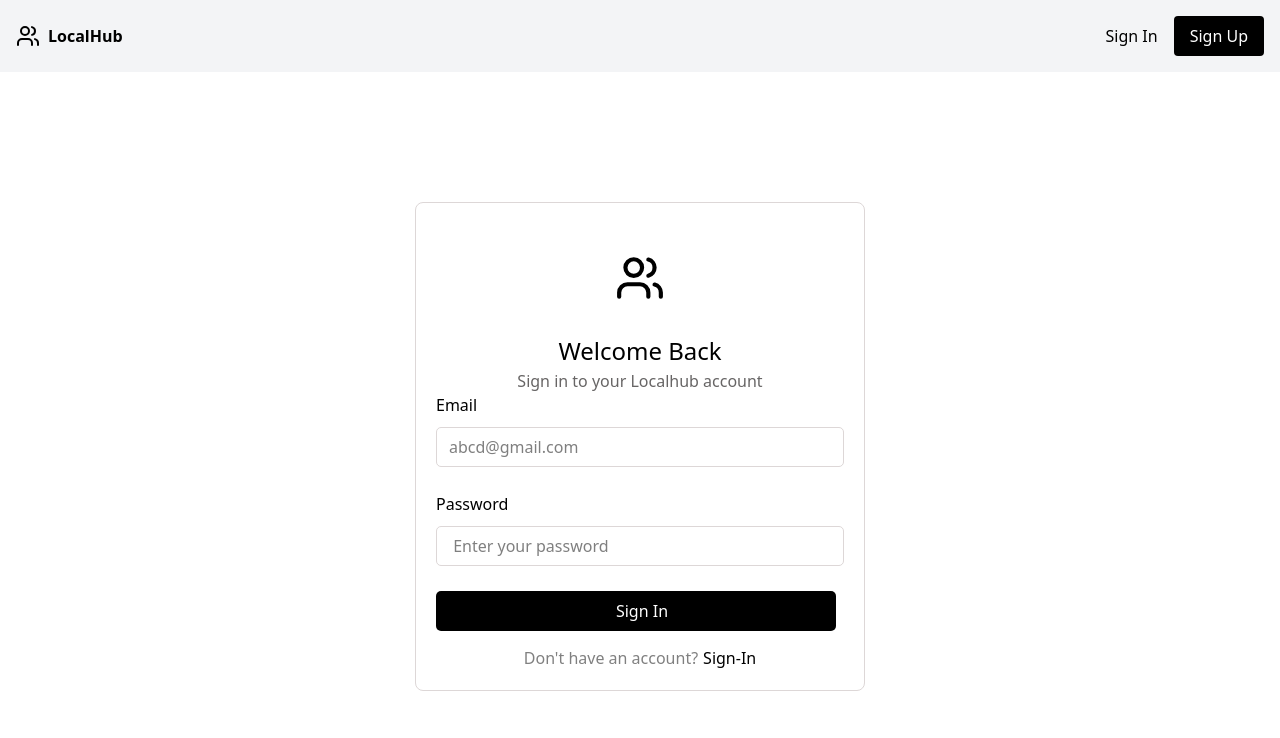
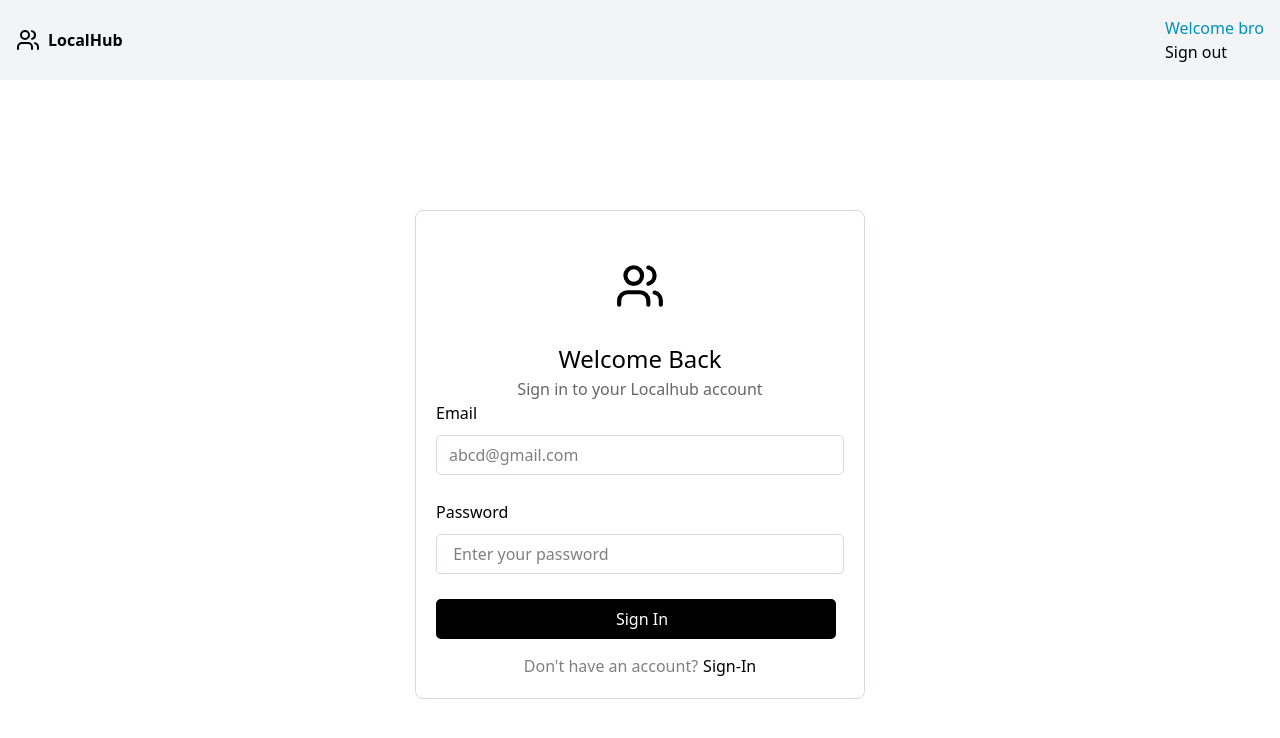
Before and after one commit to Mathmateguru/localhub-fe, a React (Vite) app: page /signin in a window 1280 px wide. Shown: the top 738 px of the page. Built offline with nearby package versions, Linux system fonts and the light colour scheme; sample sign-in values are in the browser's storage.

Commit message:
fix signin redirection

```diff
--- a/src/App.tsx
+++ b/src/App.tsx
@@ -5,24 +5,32 @@ import Navbar from './components/Navbar';
 import Signup from './pages/Signup/Signup';
 import Signin from './pages/Signin/Signin';
 import Feeds from './pages/Feeds';
+import ProtectedRoutes from './components/ProtectedRoutes';
+import UserProvider from './contexts/userContext';
 
 function App() {
 
 
   return (
-    <div>
+    <UserProvider>
       <Navbar />
 
       <Routes>
         <Route path="/" element={<Home />} />
         <Route path="/signup" element={<Signup />} />
-        <Route path="/signin" element={<Signin/>}/>
-        <Route path="/feeds" element={<Feeds />} />
+        <Route path="/signin" element={<Signin />} />
+        <Route
+          path="/feeds"
+          element={
+            <ProtectedRoutes>
+              <Feeds />
+            </ProtectedRoutes>
+          } />
 
 
         {/* Add other routes here as needed */}
       </Routes>
-    </div>
+    </UserProvider>
   )
 }
 
--- a/src/components/Navbar.tsx
+++ b/src/components/Navbar.tsx
@@ -1,33 +1,39 @@
-import { Users} from 'lucide-react'
+import { Users } from 'lucide-react'
 import { useNavigate } from 'react-router'
+import { useUserContext } from '../contexts/userContext';
 
 
 
 
 
 const Navbar = () => {
-
+const {isAuthenticated, updateAuthentication} = useUserContext();
 
   const navigate = useNavigate();
+  const handleSignOut = () => {
+    localStorage.removeItem("localhubToken");
+    updateAuthentication(false);
+    navigate('/signin');
+  };
 
   return (
     <div className="bg-gray-100 p-4 flex justify-between items-center ">
+      <div className='flex items-center gap-2' onClick={() => navigate('/')}>
 
-
-<div className='flex items-center gap-2' onClick={() => navigate('/')}>
-
-
-
-  <Users size={24} />
+        <Users size={24} />
         <span className='font-semibold' >LocalHub</span>
       </div>
 
-      <div className='flex gap-4'  >
+      {isAuthenticated ?
+      <div>
+        <p className='text-cyan-600 font-medium'> Welcome bro</p>
+        <button onClick={handleSignOut}>Sign out</button></div> :
+      (<div className='flex gap-4'  >
         <button className='cursor-pointer' onClick={() => navigate('/signin')}>Sign In</button>
         <button
           onClick={() => navigate('/signup')}
           className='bg-black text-white rounded-[4px] px-4 py-2 cursor-pointer'>Sign Up</button>
-      </div>
+      </div> )}
     </div>
   );
 };
--- /dev/null
+++ b/src/components/ProtectedRoutes.tsx
@@ -0,0 +1,23 @@
+
+import React from "react";
+import { Navigate } from "react-router-dom";
+import { useUserContext } from "../contexts/userContext";
+
+
+interface ProtectedRoutesProps {
+  children: React.ReactNode;
+}
+const ProtectedRoutes = ({ children }: ProtectedRoutesProps) => {
+const {isAuthenticated} = useUserContext();
+
+console.log(isAuthenticated, 'isAuthenticated in ProtectedRoutes');
+
+    if (!isAuthenticated) {
+        return <Navigate to="/signin" replace />;
+    }
+
+
+  return <>{children}</>;
+};
+
+export default ProtectedRoutes;
--- /dev/null
+++ b/src/contexts/userContext.tsx
@@ -0,0 +1,40 @@
+import { createContext, useContext, useEffect, useState } from 'react';
+
+const UserContext = createContext({
+    isAuthenticated: false,
+    updateAuthentication: (status: boolean) => {}
+});
+
+
+interface UserContextProps {
+    children: React.ReactNode;
+}
+// producer
+const UserProvider = ({ children }: UserContextProps) => {
+    const [isAuthenticated, setIsAuthenticated] = useState(false);
+
+    useEffect(() => {
+        const token = localStorage.getItem("localhubToken");
+        if (token) {
+            setIsAuthenticated(!!token);
+        }
+    }, [])
+const updateAuthentication = (status: boolean) => {
+    setIsAuthenticated(status);
+}
+
+    return (
+        <UserContext.Provider value={{isAuthenticated, updateAuthentication}}>
+            {children}
+        </UserContext.Provider>
+    )
+
+}
+
+// consumer
+export const useUserContext = () => {
+    const context = useContext(UserContext);
+    return context;
+}
+
+export default UserProvider
--- a/src/pages/Feeds.tsx
+++ b/src/pages/Feeds.tsx
@@ -9,7 +9,7 @@ const Feeds = () => {
   const handleOpen = () => setIsOpen(true);
 
   return(
-  <div className="">
+  <div className="h-screen">
     <SideBar />
     <section className="">
      <h2 className="text-6xl mt-4 text-center">Join Our Communities</h2>
--- a/src/pages/Signin/Signin.tsx
+++ b/src/pages/Signin/Signin.tsx
@@ -3,6 +3,8 @@ import { Users } from 'lucide-react'
 import { useState } from 'react';
 import axios from 'axios';
 import { toast } from 'react-toastify';
+import { useNavigate } from 'react-router';
+import { useUserContext } from '../../contexts/userContext';
 
 
 const baseURL = import.meta.env.VITE_API_URL;
@@ -12,7 +14,8 @@ const Signin = () => {
   const [email, setEmail] = useState('');
   const [password, setPassword] = useState('');
   const [loading, setLoading] = useState(false);
-
+  const navigate = useNavigate();
+const { updateAuthentication } = useUserContext();
 
   const handleSubmit = async (e: React.FormEvent) => {
     e.preventDefault();
@@ -23,7 +26,9 @@ const Signin = () => {
       setLoading(false);
       if (res.data.status === 'success') {
         localStorage.setItem('localhubToken', res.data.accessToken)
-        toast(res.data.message, { type: 'success' });
+        updateAuthentication(true);
+        navigate('/feeds');
+        // toast(res.data.message, { type: 'success' });
       }
     } catch (error: any) {
       setLoading(false);
```
